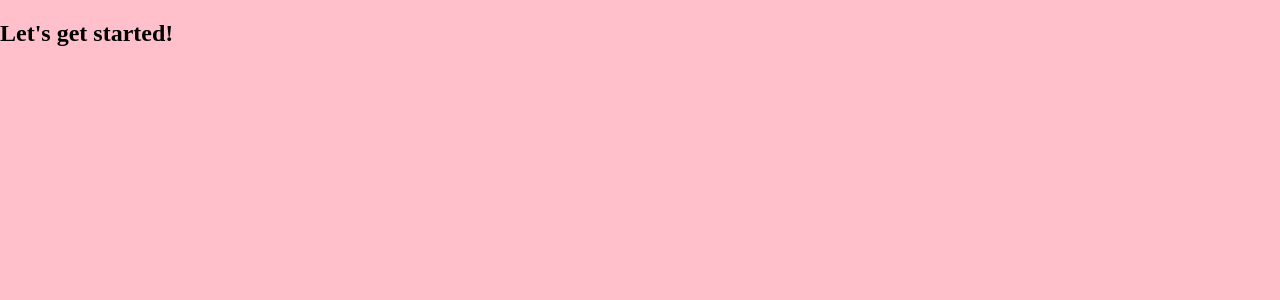
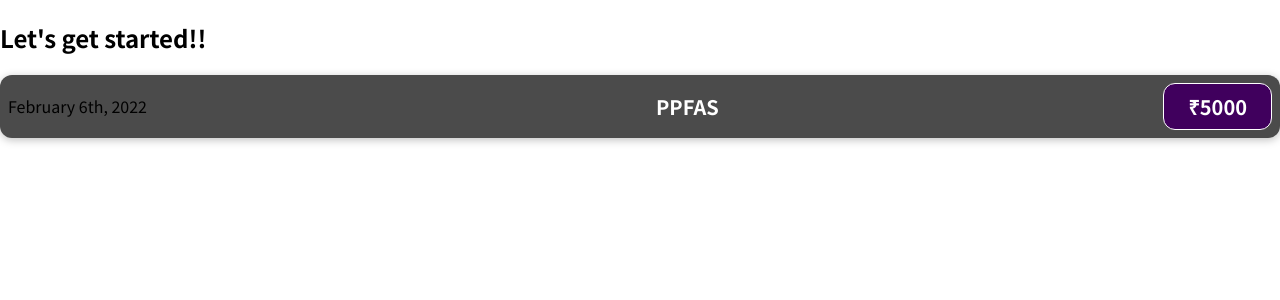
Before and after one commit to rrsushmaa/my-app, a JavaScript app: page / in a window 1280 px wide. Shown: the top 300 px of the page. Built offline with nearby package versions, Linux system fonts and the light colour scheme.

Commit message:
[#5][Sushmaa]Add ExpenseItem Component

```diff
--- a/src/App.js
+++ b/src/App.js
@@ -1,7 +1,10 @@
+import ExpenseItem from "./Components/ExpenseItem";
+
 function App() {
     return (
         <div>
-            <h2>Let's get started!</h2>
+            <h2>Let's get started!!</h2>
+            <ExpenseItem/>
         </div>
     )
         ;
--- /dev/null
+++ b/src/Components/ExpenseItem.css
@@ -0,0 +1,56 @@
+.expense-item {
+    display: flex;
+    justify-content: space-between;
+    align-items: center;
+    box-shadow: 0 2px 8px rgba(0, 0, 0, 0.25);
+    padding: 0.5rem;
+    margin: 1rem 0;
+    border-radius: 12px;
+    background-color: #4b4b4b;
+}
+
+.expense-item__description {
+    display: flex;
+    flex-direction: column;
+    gap: 1rem;
+    align-items: flex-end;
+    flex-flow: column-reverse;
+    justify-content: flex-start;
+    flex: 1;
+}
+
+.expense-item h2 {
+    color: #3a3a3a;
+    font-size: 1rem;
+    flex: 1;
+    margin: 0 1rem;
+    color: white;
+}
+
+.expense-item__price {
+    font-size: 1rem;
+    font-weight: bold;
+    color: white;
+    background-color: #40005d;
+    border: 1px solid white;
+    padding: 0.5rem;
+    border-radius: 12px;
+}
+
+@media (min-width: 580px) {
+    .expense-item__description {
+        flex-direction: row;
+        align-items: center;
+        justify-content: flex-start;
+        flex: 1;
+    }
+
+    .expense-item__description h2 {
+        font-size: 1.25rem;
+    }
+
+    .expense-item__price {
+        font-size: 1.25rem;
+        padding: 0.5rem 1.5rem;
+    }
+}
--- /dev/null
+++ b/src/Components/ExpenseItem.js
@@ -0,0 +1,14 @@
+import './ExpenseItem.css'
+
+function ExpenseItem() {
+    return (
+        <div className="expense-item">
+            <div className="expense-item__description">February 6th, 2022</div>
+            <div className="expense-item__description">
+                <h2>PPFAS</h2>
+                <div className="expense-item__price">₹5000</div>
+            </div>
+        </div>);
+}
+
+export default ExpenseItem;
--- a/src/index.css
+++ b/src/index.css
@@ -10,9 +10,4 @@
 
 body {
   margin: 0;
-  background-color: pink;
 }
-
-h2{
-  font-family: 'Lucida handwriting', cursive;
-}
```
